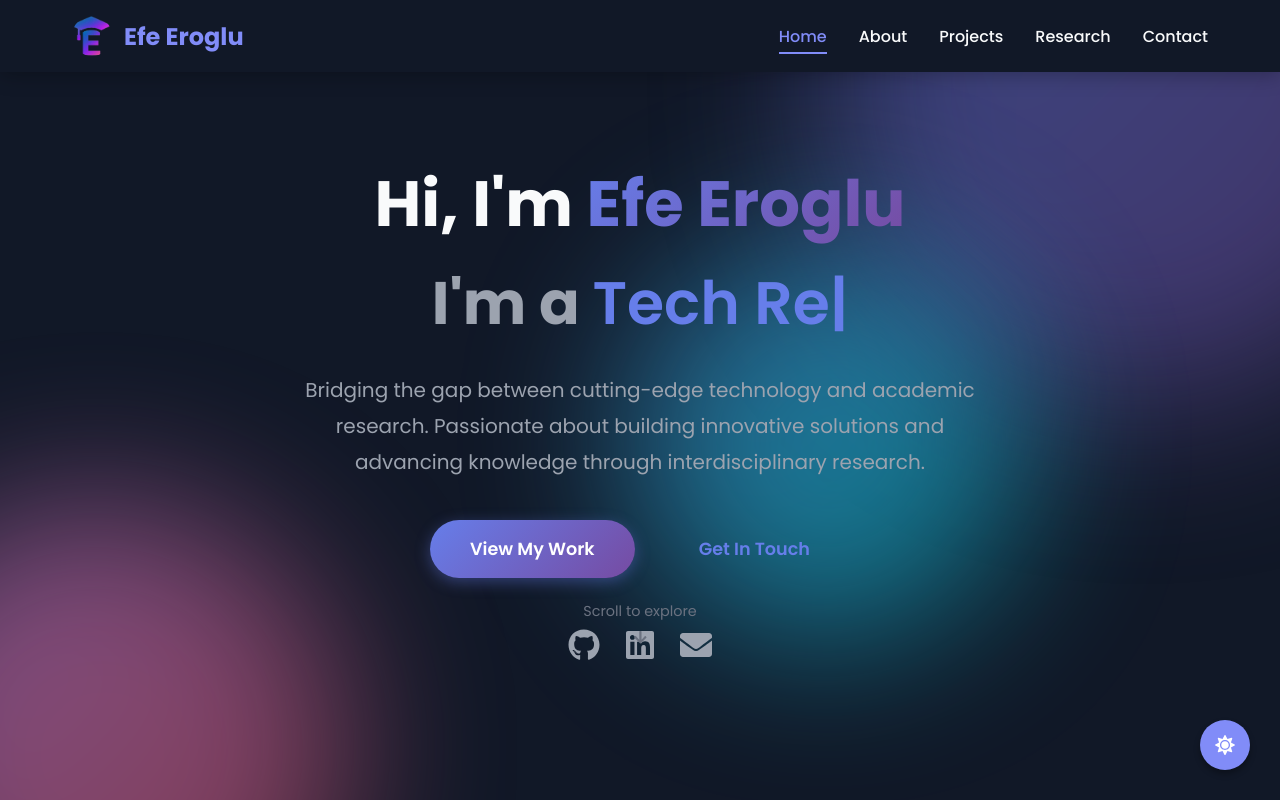
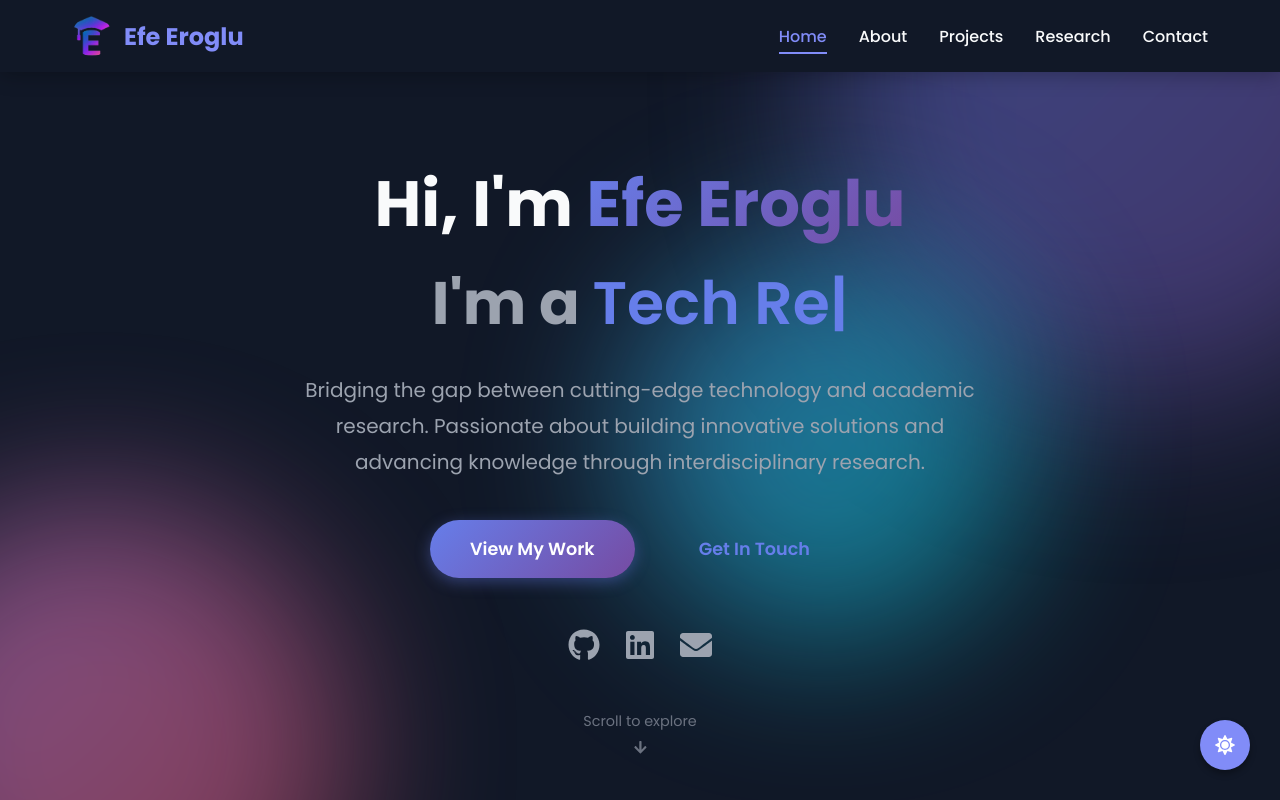
Before and after one commit to Efe-Eroglu/efe-eroglu.github.io, a React (Create React App) app: page / in a window 1280 px wide. Shown: the top 800 px of the page. Built offline with nearby package versions, Linux system fonts and the light colour scheme.

Commit message:
Add modern scrollbar and improve UI positioning

```diff
--- a/src/components/Home/Home.css
+++ b/src/components/Home/Home.css
@@ -108,7 +108,7 @@
 
 .scroll-indicator {
   position: absolute;
-  bottom: 30px;
+  bottom: -80px;
   left: 50%;
   transform: translateX(-50%);
   display: flex;
--- a/src/components/Navbar.css
+++ b/src/components/Navbar.css
@@ -5,7 +5,7 @@
   background: var(--bg-primary);
   backdrop-filter: blur(10px);
   box-shadow: 0 2px 20px var(--shadow);
-  z-index: 1000;
+  z-index: 9999;
   transition: all 0.3s ease;
 }
 
--- a/src/index.css
+++ b/src/index.css
@@ -49,3 +49,65 @@ code {
   --shadow: rgba(0, 0, 0, 0.3);
   --shadow-hover: rgba(0, 0, 0, 0.4);
 }
+
+/* Modern Custom Scrollbar */
+::-webkit-scrollbar {
+  width: 12px;
+}
+
+::-webkit-scrollbar-track {
+  background: var(--bg-secondary);
+  border-radius: 10px;
+}
+
+::-webkit-scrollbar-thumb {
+  background: linear-gradient(135deg, var(--primary-color) 0%, var(--secondary-color) 100%);
+  border-radius: 10px;
+  border: 2px solid var(--bg-secondary);
+  transition: all 0.3s ease;
+}
+
+::-webkit-scrollbar-thumb:hover {
+  background: linear-gradient(135deg, var(--secondary-color) 0%, var(--primary-color) 100%);
+  transform: scale(1.05);
+  box-shadow: 0 4px 12px rgba(102, 126, 234, 0.3);
+}
+
+::-webkit-scrollbar-thumb:active {
+  background: linear-gradient(135deg, #667eea 0%, #764ba2 100%);
+}
+
+/* Firefox Scrollbar */
+* {
+  scrollbar-width: thin;
+  scrollbar-color: var(--primary-color) var(--bg-secondary);
+}
+
+/* Smooth scrolling */
+html {
+  scroll-behavior: smooth;
+}
+
+/* Custom scrollbar for specific elements */
+.custom-scrollbar {
+  scrollbar-width: thin;
+  scrollbar-color: var(--primary-color) var(--bg-secondary);
+}
+
+.custom-scrollbar::-webkit-scrollbar {
+  width: 8px;
+}
+
+.custom-scrollbar::-webkit-scrollbar-track {
+  background: transparent;
+}
+
+.custom-scrollbar::-webkit-scrollbar-thumb {
+  background: linear-gradient(135deg, var(--primary-color) 0%, var(--secondary-color) 100%);
+  border-radius: 10px;
+  transition: all 0.3s ease;
+}
+
+.custom-scrollbar::-webkit-scrollbar-thumb:hover {
+  background: linear-gradient(135deg, var(--secondary-color) 0%, var(--primary-color) 100%);
+}
```
